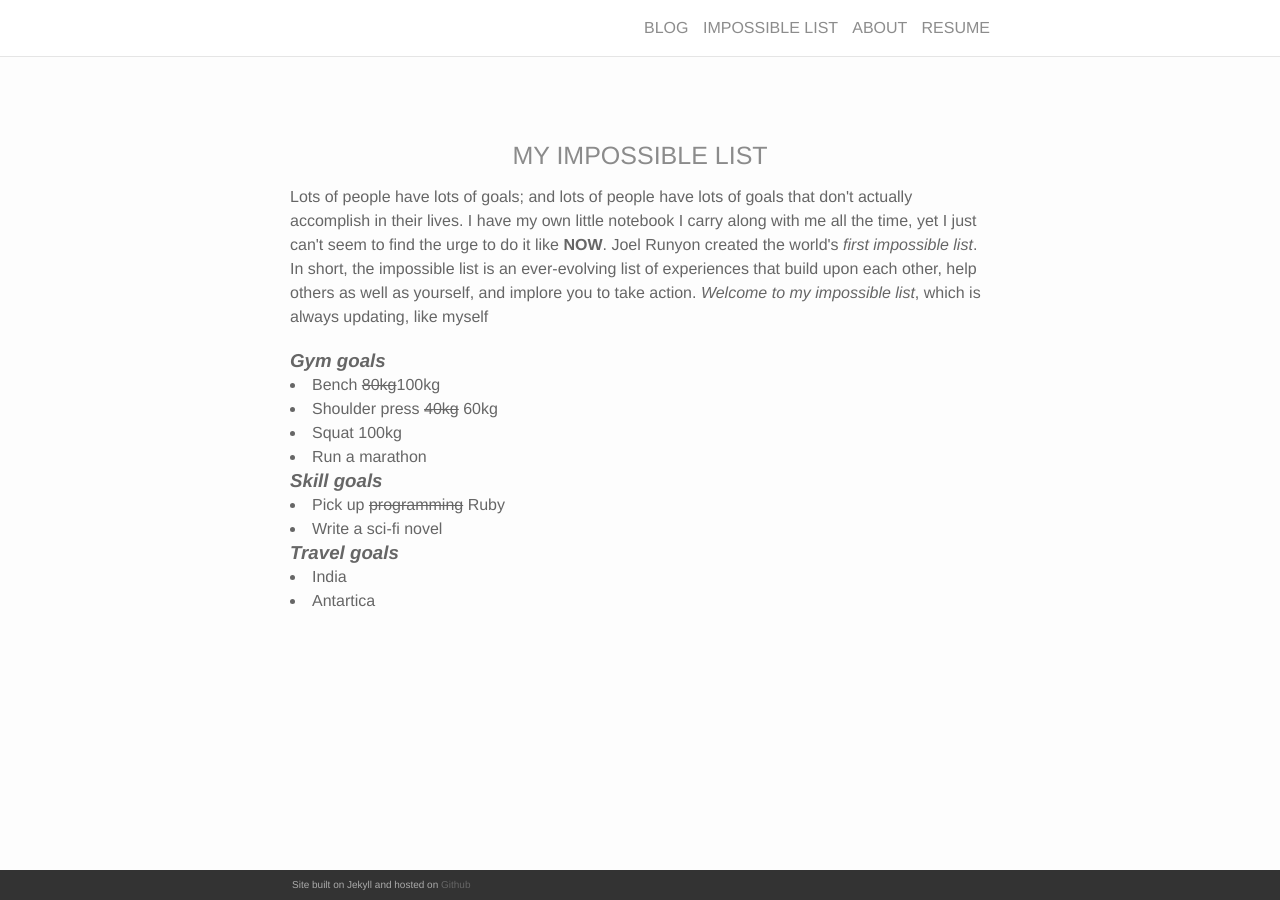
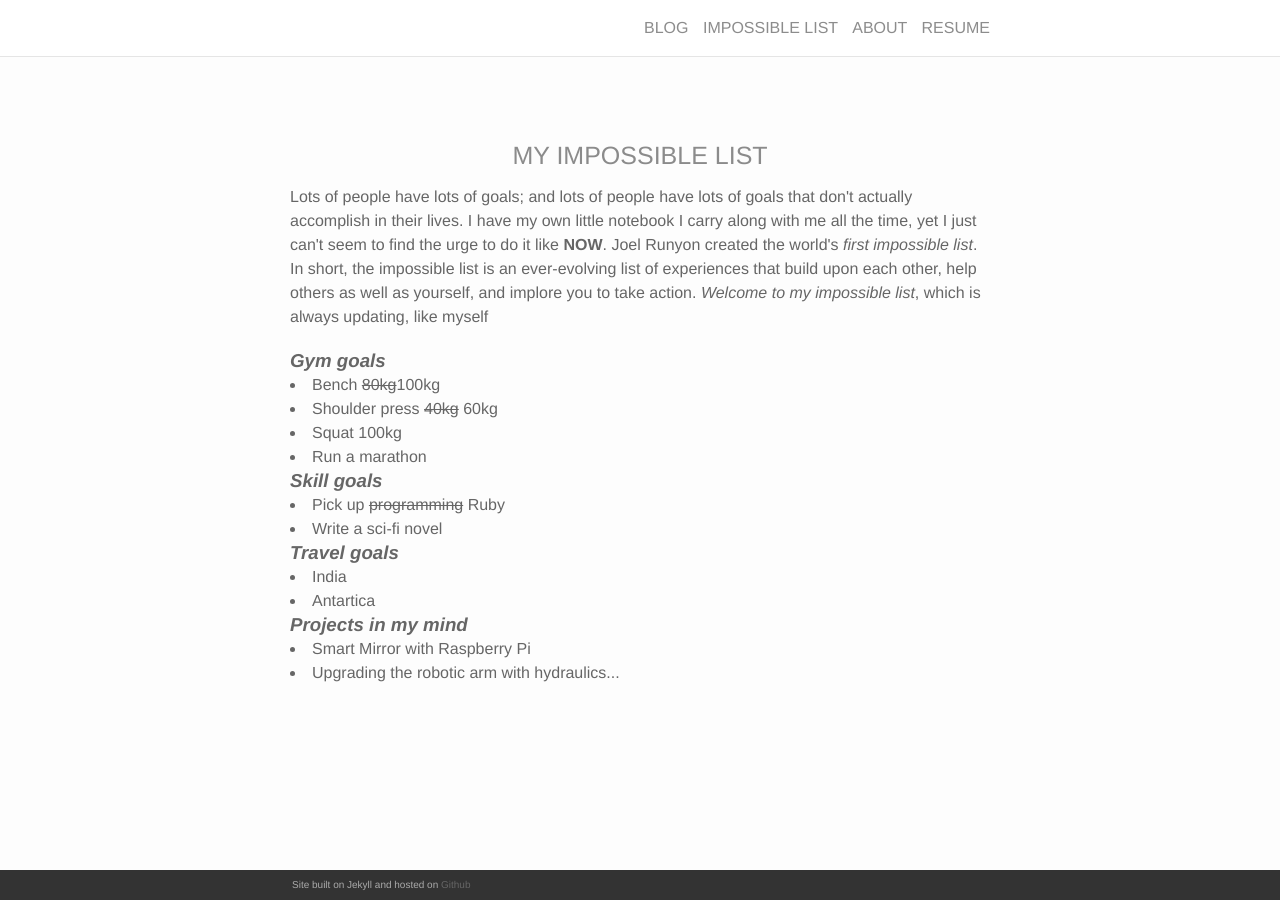
Before and after one commit to chwong1996/myhome, a Jekyll site: the page built from todolist.html, in a window 1280 px wide. Built offline with Jekyll 4.4.1, drawn with Linux system fonts in a browser that asks for light colours; nearby versions of some CDN libraries.

Commit message:
Update todolist.html

```diff
--- a/todolist.html
+++ b/todolist.html
@@ -20,4 +20,8 @@ Lots of people have lots of goals; and lots of people have lots of goals that do
 	<b><i><h3>Travel goals</b></i></h3>
 	<li>India</li>
 	<li>Antartica</li>
+
+	<b><i><h3>Projects in my mind</b></i></h3>
+	<li>Smart Mirror with Raspberry Pi</li>
+	<li>Upgrading the robotic arm with hydraulics...</li>
 </p>
```
